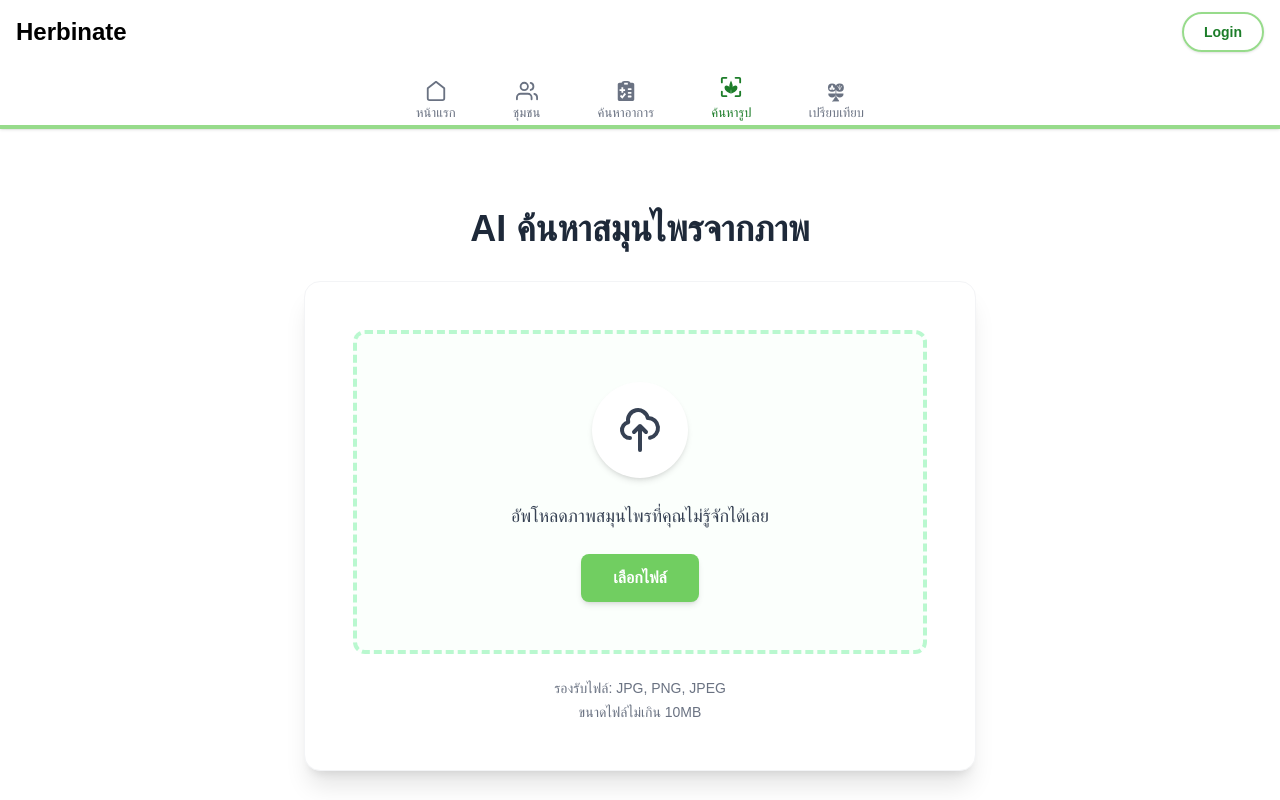
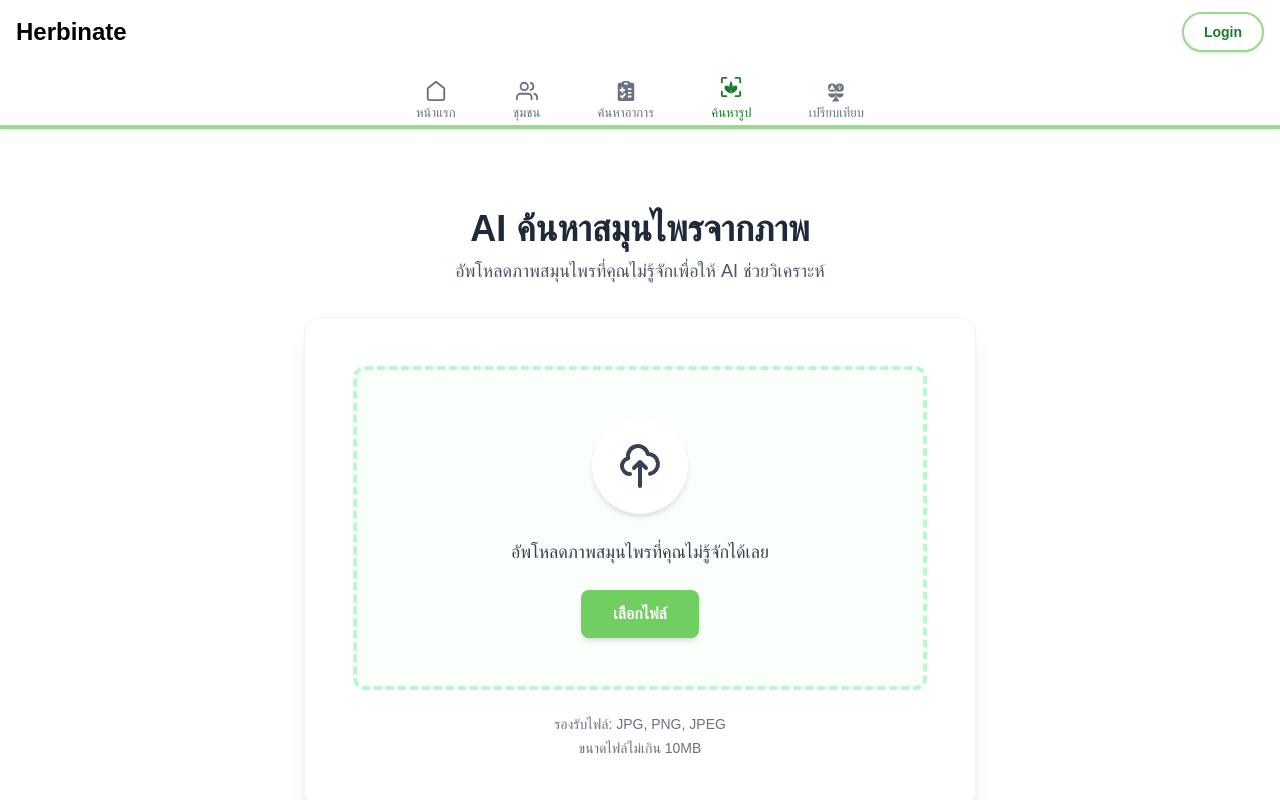
Before and after one commit to dpj6fraa/Herbinate, a Next.js app in the folder frontend/: page /Image/Search in a window 1280 px wide. Shown: the top 800 px of the page. Built offline with nearby package versions, Linux system fonts and the light colour scheme.

Commit message:
Update page.tsx

```diff
--- a/frontend/app/Image/Search/page.tsx
+++ b/frontend/app/Image/Search/page.tsx
@@ -74,6 +74,9 @@ export default function AiImagePage() {
             <h1 className="text-4xl font-bold text-gray-800 mb-2">
               AI ค้นหาสมุนไพรจากภาพ
             </h1>
+            <p className="text-gray-600 text-lg">
+              อัพโหลดภาพสมุนไพรที่คุณไม่รู้จักเพื่อให้ AI ช่วยวิเคราะห์
+            </p>
           </div>
 
           {/* Upload Card */}
```
